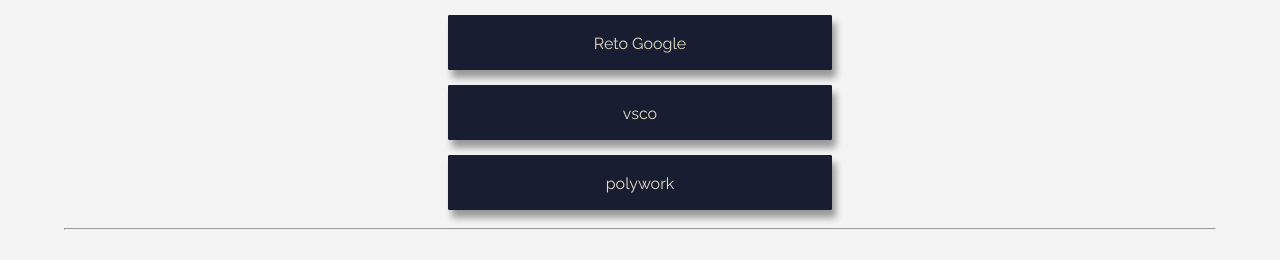
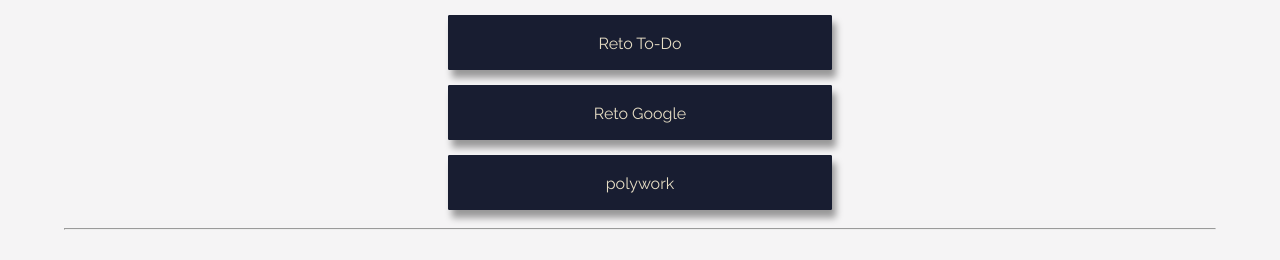
Before and after one commit to rvchino/rvchino.github.io, a plain HTML site: page index.html in a window 1280 px wide. Shown: the part 455-715 px from the top of the page. Drawn offline with Linux system fonts and the light colour scheme.

Commit message:
added route to reto3

```diff
--- a/index.html
+++ b/index.html
@@ -67,8 +67,8 @@
             </div>
         </div>
         <ul>
+            <li><a href='reto3/index.html'  class="btn">Reto To-Do</a></li>
             <li><a href='retoGoogle/index.html' class="btn">Reto Google</a></li>
-            <li"><a href='https://vsco.co/rvchino/gallery'  class="btn">vsco</a></li>
             <li><a href='https://www.polywork.com/elchino'  class="btn">polywork</a></li>
         </ul>
     </section>
```
